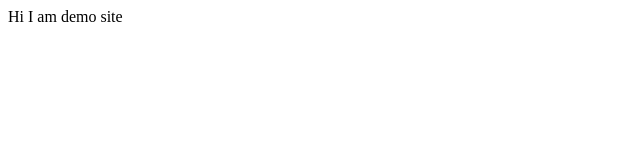
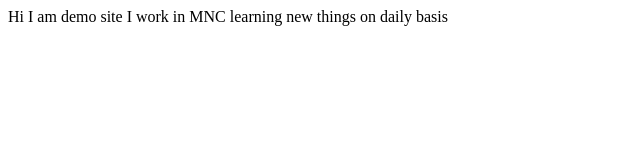
Before and after one commit to AndheboinaVijayKumarYadav/DemoSite.com, a plain HTML site: page index.html in a window 1280 px wide. Shown: the whole page, without its empty margins (0-640 px from the left). Drawn offline with Linux system fonts and the light colour scheme.

Commit message:
update text in index.html

```diff
--- a/index.html
+++ b/index.html
@@ -7,5 +7,7 @@
 </head>
 <body>
     Hi I am demo site
+    I work in MNC
+    learning new things on daily basis
 </body>
 </html>
```
